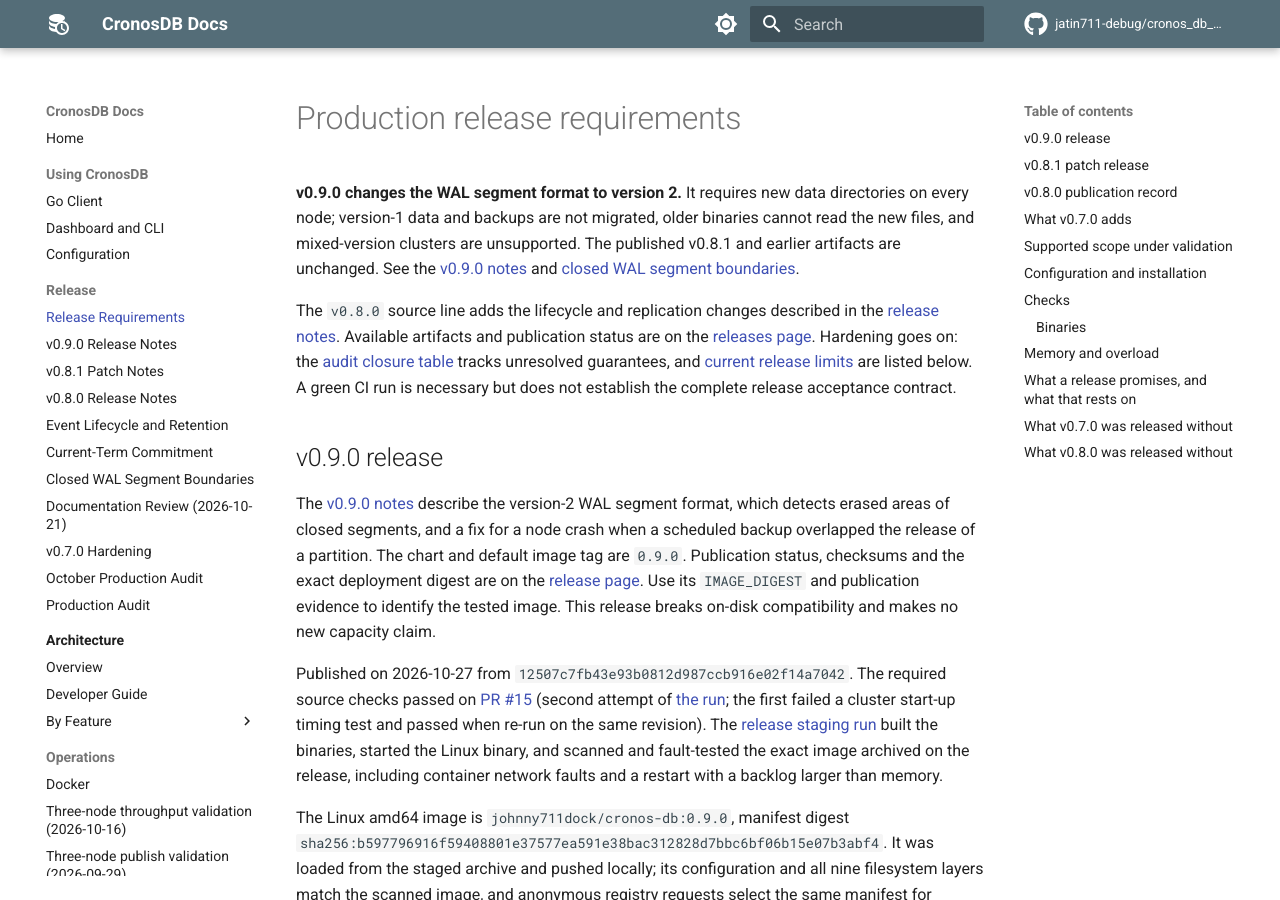
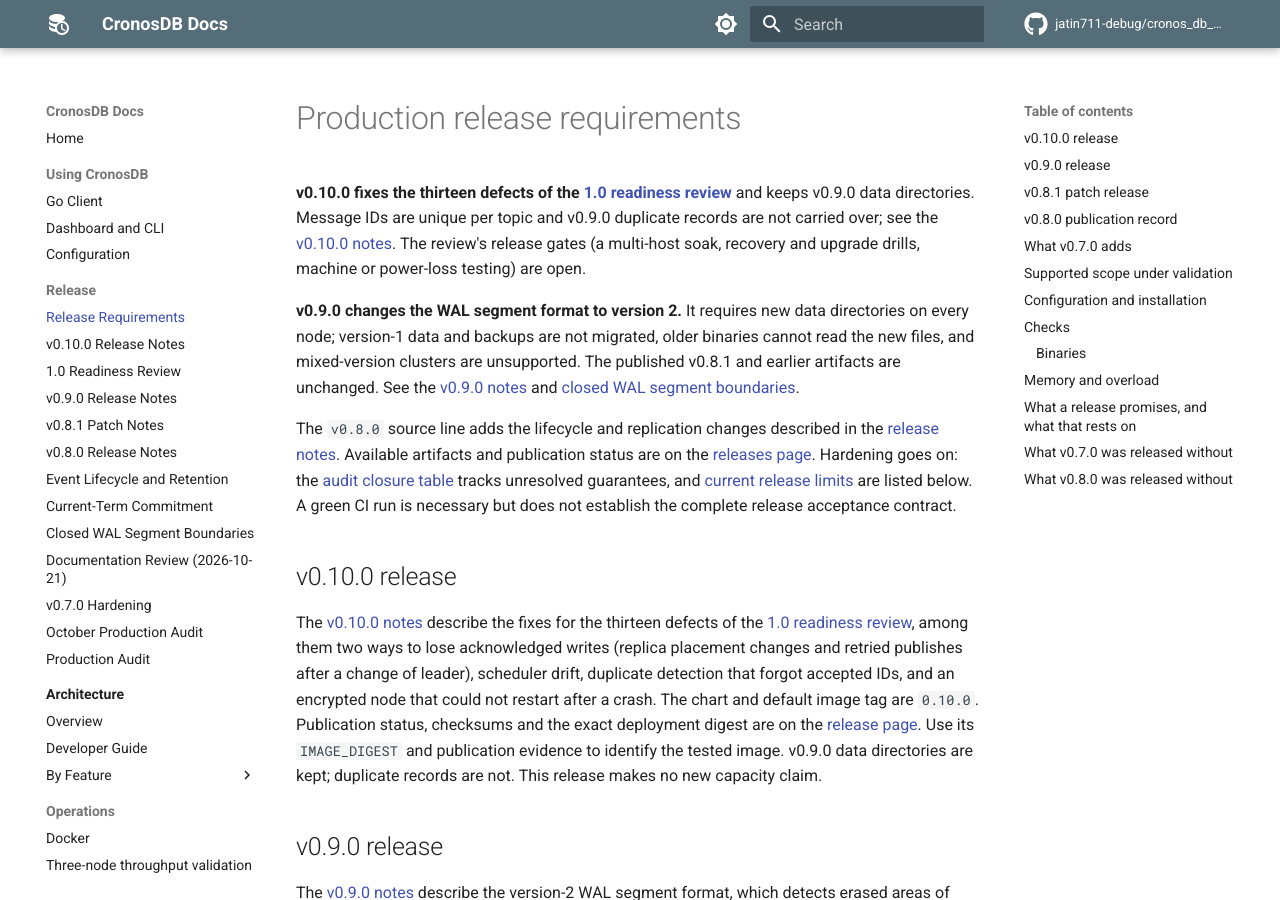
Before and after one commit to jatin711-debug/cronos_db_golang, an MkDocs documentation site: the page built from docs/PRODUCTION_RELEASE.md, in a window 1280 px wide and 900 px high. Built offline with MkDocs 1.6.1 and Material for MkDocs 9.7.7, drawn with Linux system fonts in a browser that asks for light colours; comment, search, counter and statistics services are not loaded.

Commit message:
release: prepare v0.10.0
Chart and default image tag 0.10.0, release notes for the fixes of the
thirteen 1.0 readiness findings, and the release record. v0.9.0 data
directories are kept; duplicate records written by v0.9.0 are not. The
review's release gates remain open, so this is not 1.0.

Co-Authored-By: Claude Opus 5.5 <noreply@anthropic.com>

```diff
--- a/docs/PRODUCTION_RELEASE.md
+++ b/docs/PRODUCTION_RELEASE.md
@@ -1,4 +1,11 @@
 # Production release requirements
+
+**v0.10.0 fixes the thirteen defects of the
+[1.0 readiness review](RELEASE_READINESS_1.0.0_2026-10-28.md)** and keeps
+v0.9.0 data directories. Message IDs are unique per topic and v0.9.0
+duplicate records are not carried over; see the
+[v0.10.0 notes](RELEASE_V0.10.0.md). The review's release gates (a multi-host
+soak, recovery and upgrade drills, machine or power-loss testing) are open.
 
 **v0.9.0 changes the WAL segment format to version 2.** It requires new data
 directories on every node; version-1 data and backups are not migrated, older
@@ -16,6 +23,20 @@ tracks unresolved guarantees, and
 [current release limits](#what-v080-was-released-without) are listed
 below. A green CI run is necessary but does not establish the complete release
 acceptance contract.
+
+## v0.10.0 release
+
+The [v0.10.0 notes](RELEASE_V0.10.0.md) describe the fixes for the thirteen
+defects of the [1.0 readiness review](RELEASE_READINESS_1.0.0_2026-10-28.md),
+among them two ways to lose acknowledged writes (replica placement changes
+and retried publishes after a change of leader), scheduler drift, duplicate
+detection that forgot accepted IDs, and an encrypted node that could not
+restart after a crash. The chart and default image tag are `0.10.0`.
+Publication status, checksums and the exact deployment digest are on the
+[release page](https://github.com/jatin711-debug/cronos_db_golang/releases/tag/v0.10.0).
+Use its `IMAGE_DIGEST` and publication evidence to identify the tested image.
+v0.9.0 data directories are kept; duplicate records are not. This release
+makes no new capacity claim.
 
 ## v0.9.0 release
 
--- a/mkdocs.yml
+++ b/mkdocs.yml
@@ -124,6 +124,8 @@ nav:
       - Configuration: CONFIGURATION.md
   - Release:
       - Release Requirements: PRODUCTION_RELEASE.md
+      - v0.10.0 Release Notes: RELEASE_V0.10.0.md
+      - 1.0 Readiness Review: RELEASE_READINESS_1.0.0_2026-10-28.md
       - v0.9.0 Release Notes: RELEASE_V0.9.0.md
       - v0.8.1 Patch Notes: RELEASE_V0.8.1.md
       - v0.8.0 Release Notes: RELEASE_V0.8.0.md
```
Also changed, not shown: DOCKER.md (+6 -7 lines), README.md (+3 -3 lines), docs/CLIENT_GUIDE.md (+1 -1 lines), docs/RELEASE_V0.10.0.md (added, +116 -0 lines), 1 other file.
